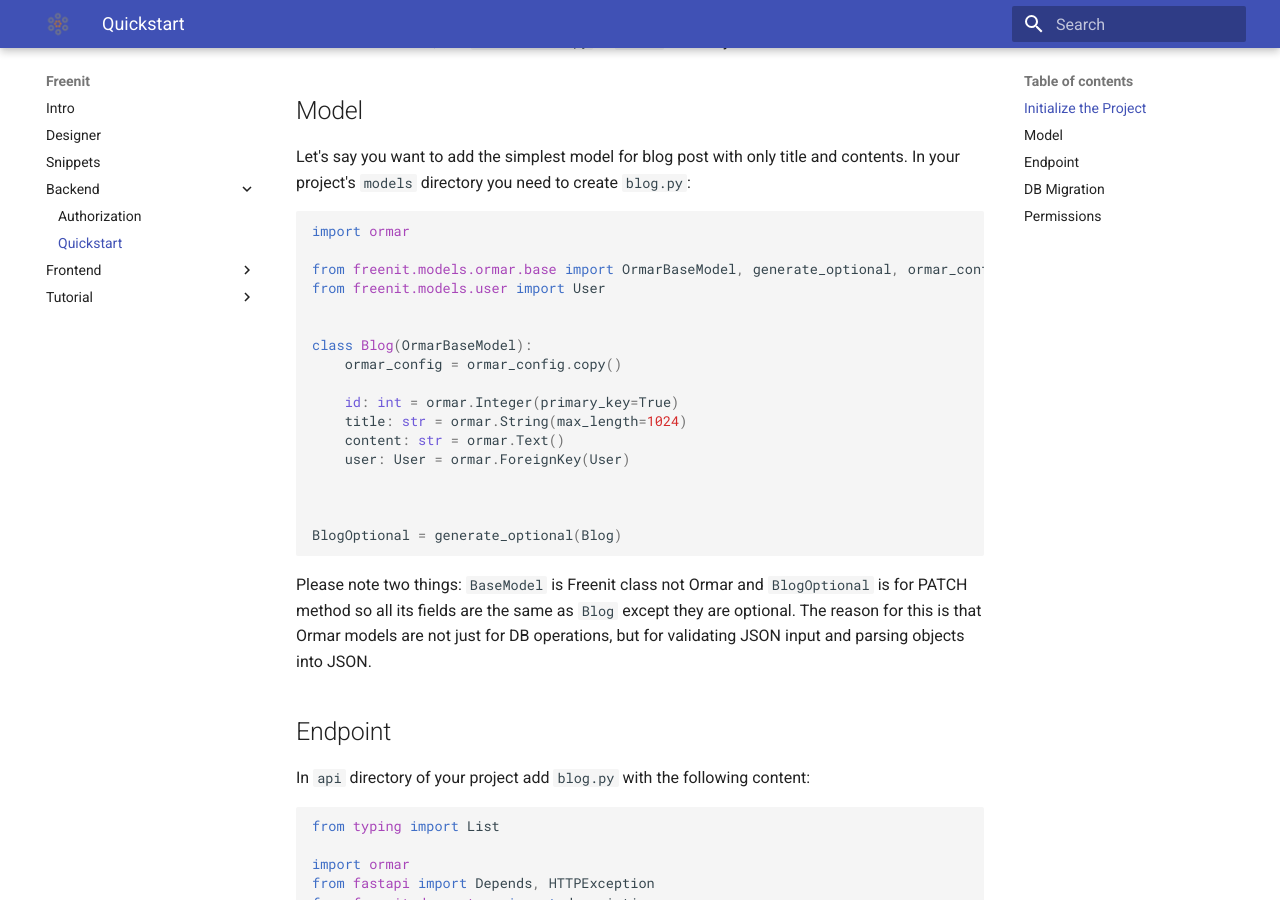
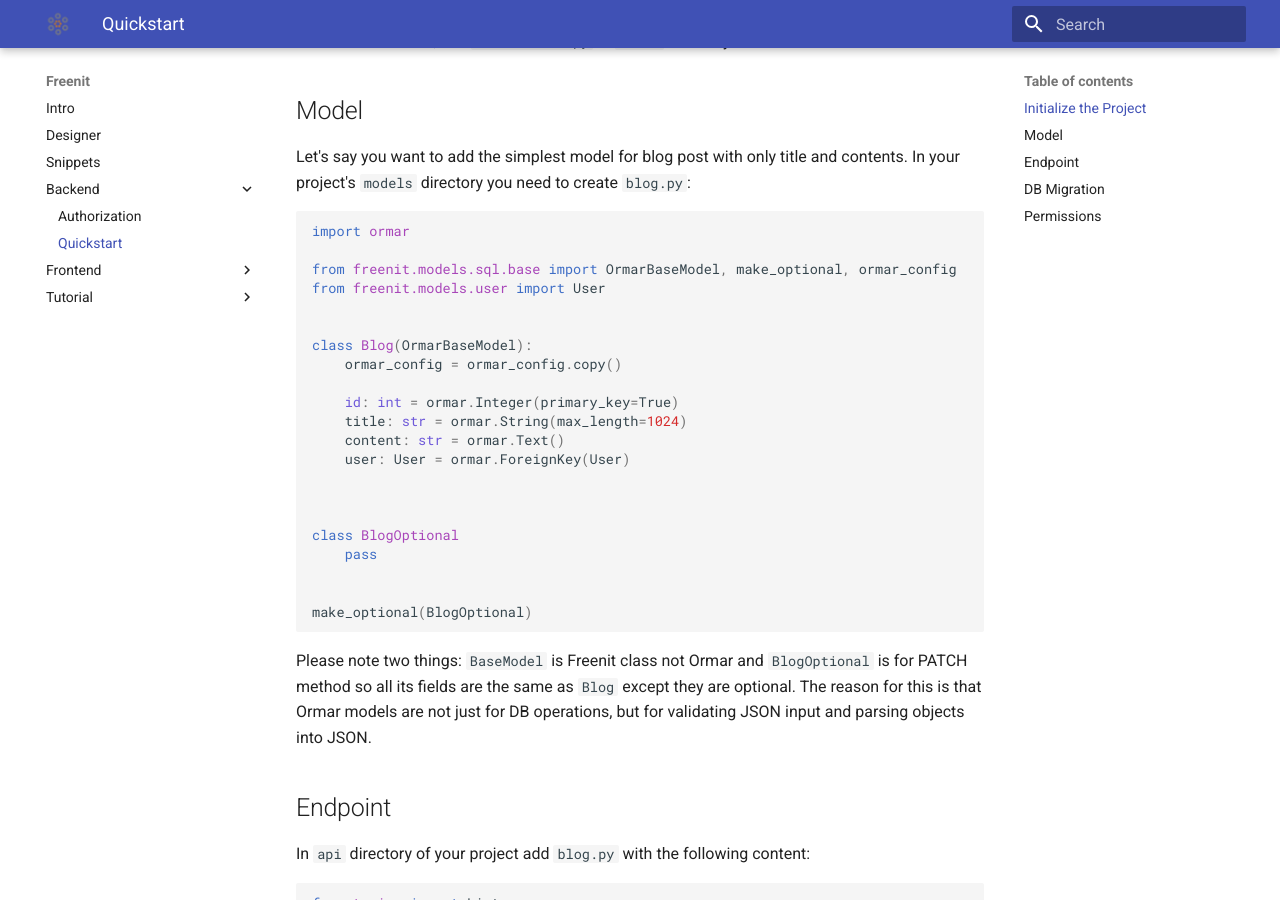
Before and after one commit to freenit-framework/doc, an MkDocs documentation site: the page built from docs/backend/quickstart.md, in a window 1280 px wide and 900 px high, scrolled down 519 px. Built offline with MkDocs 1.6.1 and Material for MkDocs 9.7.7, drawn with Linux system fonts in a browser that asks for light colours.

Commit message:
Document make_optional

````diff
--- a/docs/backend/quickstart.md
+++ b/docs/backend/quickstart.md
@@ -27,7 +27,7 @@ contents. In your project's `models` directory you need to create `blog.py`:
 ```py
 import ormar
 
-from freenit.models.ormar.base import OrmarBaseModel, generate_optional, ormar_config
+from freenit.models.sql.base import OrmarBaseModel, make_optional, ormar_config
 from freenit.models.user import User
 
 
@@ -41,7 +41,11 @@ class Blog(OrmarBaseModel):
 
 
 
-BlogOptional = generate_optional(Blog)
+class BlogOptional
+    pass
+
+
+make_optional(BlogOptional)
 ```
 
 Please note two things: `BaseModel` is Freenit class not Ormar and
````
Also changed, not shown: docs/backend/authorization.md (+6 -2 lines).
